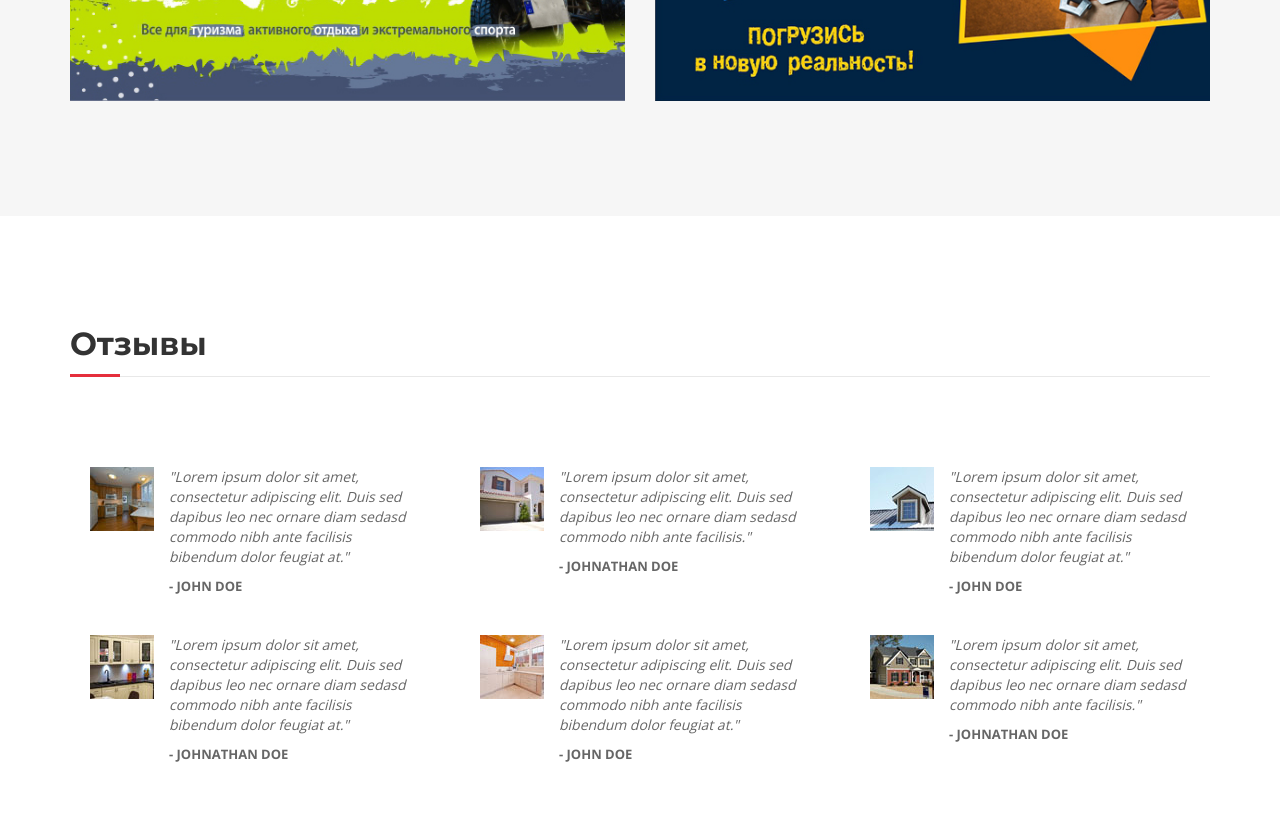
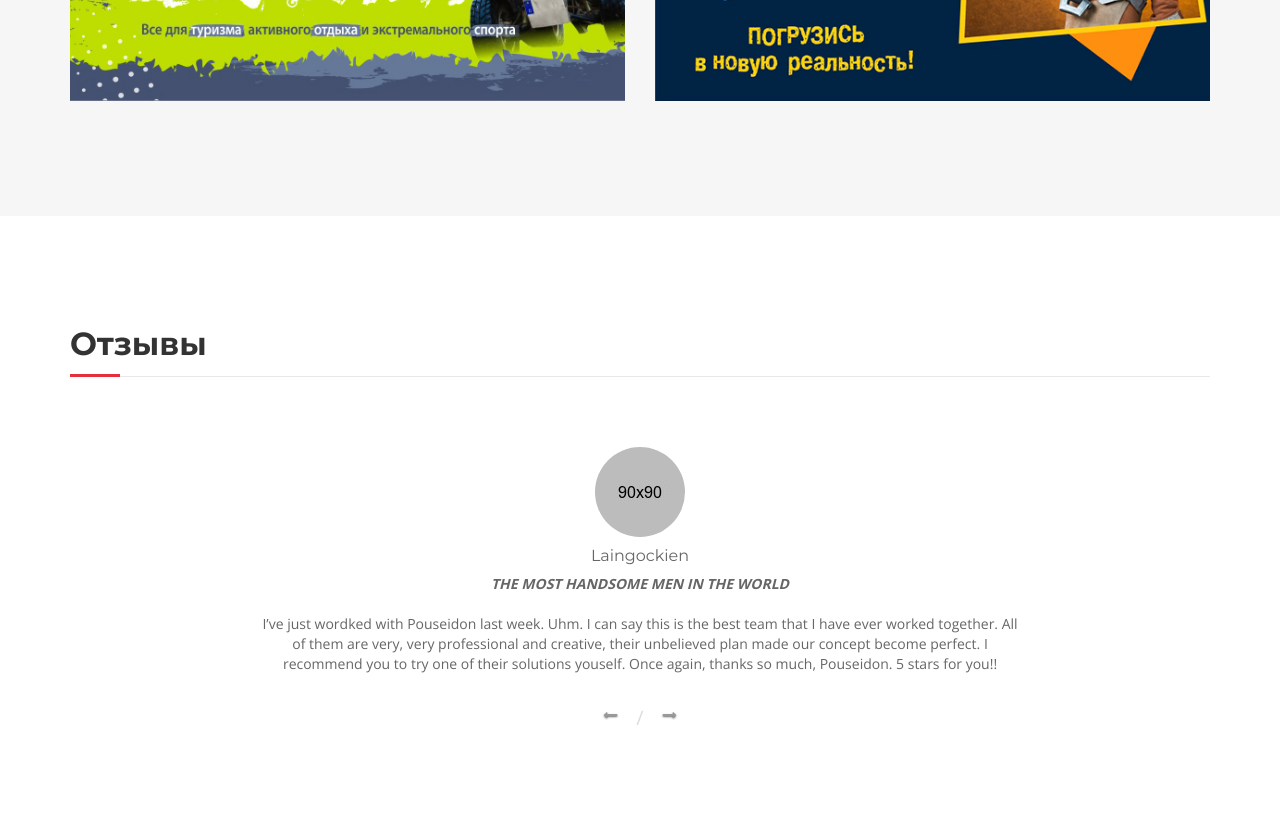
Before and after one commit to gefcho/expofest, a plain HTML site: page index.html in a window 1280 px wide. Shown: the part 3589-4413 px from the top of the page. Drawn offline with nearby package versions, Linux system fonts and the light colour scheme.

Commit message:
testimonial

```diff
--- a/css/style.css
+++ b/css/style.css
@@ -299,6 +299,7 @@ header .intro-text {
 }
 #services .service-desc {
 	margin: 10px 10px 20px;
+	text-align: center;
 }
 #services h3 {
 	font-weight: 700;
@@ -358,42 +359,59 @@ header .intro-text {
 .hover-bg:hover .hover-text {
 	opacity: 1;
 }
-/* Testimonials Section */
-#testimonials {
-	padding: 100px 0;
+/* Testimonial Section */
+#testimonial {
+    padding: 100px 0;
 }
-#testimonials i {
-	color: #e6e6e6;
-	font-size: 32px;
-	margin-bottom: 20px;
+.testimonial{
+    position: relative;
 }
-.testimonial {
-	position: relative;
-	padding: 20px;
+.main_testimonial{
+    position: relative;
+    z-index: 1;
 }
-.testimonial-image {
-	float: left;
-	margin-right: 15px;
+
+.main_testimonial .testimonial_item h6{
+    font-size:16px;
+    font-family: 'Montserrat', sans-serif;
+    font-weight: 400;
+    margin-bottom: 10px;
 }
-.testimonial-image, .testimonial-image img {
-	display: block;
-	width: 64px;
-	height: 64px;
+
+.main_testimonial .testimonial_item p{
+    font-size:14px;
+    width:80%;
+    margin: 20px auto;
 }
-.testimonial-content {
-	position: relative;
-	overflow: hidden;
+
+.main_testimonial .carousel-control{
+    width:45px;
+    height: 45px;
+    line-height:  42px;
+    text-align: center;
+    color:#999;
+    cursor: pointer;
+    position: relative;
+    background-image: none;
+    display: inline-block;
+    font-size:14px;
 }
-.testimonial-content p {
-	margin-bottom: 0;
-	font-size: 14px;
-	font-style: italic;
+.main_testimonial .carousel-control.left,
+.main_testimonial .carousel-control.right{
+    box-shadow:0px 0px 0px;
+    opacity: 1;
 }
-.testimonial-meta {
-	margin-top: 10px;
-	font-size: 13px;
-	font-weight: bold;
-	text-transform: uppercase;
+.main_testimonial .slash{
+    font-size: 2rem;
+    color: #ddd;
+    height: 45px;
+    bottom: -5px;
+    display: inline-block;
+    position: relative;
+}
+
+.test_authour img{
+    margin: 0px auto;
 }
 /* Partner Section */
 #partner {
@@ -567,7 +585,7 @@ color: #777;
     width:100%;
 }
 .project-description {
-    padding-right:20px;
+    padding:0 20px;
 }
 .project-description p {
     padding-left:0;
@@ -632,14 +650,14 @@ color: #777;
     top:-100px;
     left:50%;
     margin:0 auto;
-    margin-left:-41px;
-    width:80px;
-    height:80px;
-    font-size:40px;
+    margin-left:-68px;
     color:#fff;
     text-decoration:none;
     line-height: 70px;
     text-align: center;
+	font-size: 22px;
+    font-weight: 800;
+    text-transform: uppercase;
 }
 .thumbnail:hover .more {
     top:40%;
--- a/index.html
+++ b/index.html
@@ -243,7 +243,7 @@
 					<div class="thumbnail">
 						<img src="img/portfolio/AE.jpg" alt="project 1">
 						<a href="#single-project" class="more show_hide" rel="#slidingDiv">
-							<i class="fa fa-plus"></i>
+							Подробнее
 						</a>
 						<h3>Экшн Экспо</h3>
 						<p>Выставка интерактив: все для туризма, активного отдыха и экстремального спорта.</p>
@@ -254,7 +254,7 @@
 					<div class="thumbnail">
 						<img src="img/portfolio/GE.jpg" alt="project 2">
 						<a href="#single-project" class="show_hide more" rel="#slidingDiv1">
-							<i class="fa fa-plus"></i>
+							Подробнее
 						</a>
 						<h3>Юникон & Гейм Экспо Минск</h3>
 						<p>VII фестиваль поклонников фантастики во всех ее проявлениях.<br>II выставка игровой индустрии (настольные и компьютерные игры).</p>
@@ -309,8 +309,81 @@
     </div>
   </div>
 </div>
+
+<!--Testimonial Section-->
+<div id="testimonial" class="testimonial fix roomy-100">
+	<div class="container">
+		<div class="section-title">
+			<h2>Отзывы</h2>
+		</div>
+		<div class="row">
+			<div class="main_testimonial text-center">
+				<div id="carousel-example-generic" class="carousel slide" data-ride="carousel">
+					<div class="carousel-inner" role="listbox">
+						<div class="item active testimonial_item">
+							<div class="col-sm-10 col-sm-offset-1">
+								<div class="test_authour">
+									<img class="img-circle" src="img/test-img.jpg" alt="" />
+									<h6 class="m-top-20">Laingockien</h6>
+									<h5><em>The most handsome men in the world</em> </h5>
+								</div>
+								<p class=" m-top-40">I’ve just wordked with Pouseidon last week. Uhm.
+									I can say this is the best team that I have ever worked together.
+									All of them are very, very professional and creative, their unbelieved
+									plan made our concept become perfect. I recommend you to try one of
+									their solutions youself. Once again,  thanks so much, Pouseidon. 5 stars for you!! </p>
+							</div>
+						</div>
+						<div class="item testimonial_item">
+							<div class="col-sm-10 col-sm-offset-1">
+								<div class="test_authour">
+									<img class="img-circle" src="img/test-img.jpg" alt="" />
+									<h6 class="m-top-20">Laingockien</h6>
+									<h5><em>The most handsome men in the world</em> </h5>
+								</div>
+								<p class=" m-top-40">I’ve just wordked with Pouseidon last week. Uhm.
+									I can say this is the best team that I have ever worked together.
+									All of them are very, very professional and creative, their unbelieved
+									plan made our concept become perfect. I recommend you to try one of
+									their solutions youself. Once again,  thanks so much, Pouseidon. 5 stars for you!! </p>
+							</div>
+						</div>
+						<div class="item testimonial_item">
+							<div class="col-sm-10 col-sm-offset-1">
+								<div class="test_authour">
+									<img class="img-circle" src="img/test-img.jpg" alt="" />
+									<h6 class="m-top-20">Laingockien</h6>
+									<h5><em>The most handsome men in the world</em> </h5>
+								</div>
+								<p class=" m-top-40">I’ve just wordked with Pouseidon last week. Uhm.
+									I can say this is the best team that I have ever worked together.
+									All of them are very, very professional and creative, their unbelieved
+									plan made our concept become perfect. I recommend you to try one of
+									their solutions youself. Once again,  thanks so much, Pouseidon. 5 stars for you!! </p>
+							</div>
+						</div>
+					</div>
+
+					<!-- Controls -->
+					<a class="left carousel-control" href="#carousel-example-generic" role="button" data-slide="prev">
+						<span class="fa fa-long-arrow-left" aria-hidden="true"></span>
+						<span class="sr-only">Previous</span>
+					</a>
+					<span class="slash">/</span>
+					<a class="right carousel-control" href="#carousel-example-generic" role="button" data-slide="next">
+						<span class="fa fa-long-arrow-right" aria-hidden="true"></span>
+						<span class="sr-only">Next</span>
+					</a>
+
+				</div>
+			</div>
+		</div><!--End off row-->
+	</div><!--End off container -->
+</div> <!--End off Testimonial section -->
+
+
 <!-- Testimonials Section -->
-<div id="testimonials">
+<!--<div id="testimonials">
   <div class="container">
     <div class="section-title">
       <h2>Отзывы</h2>
```
Also changed, not shown: img/test-img.jpg (added).
